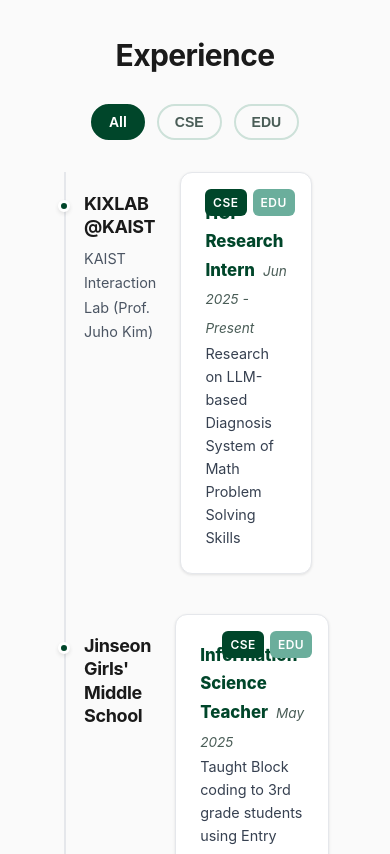
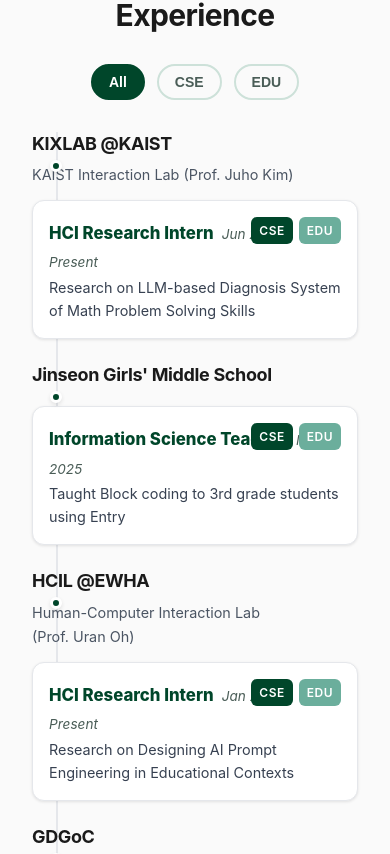
Before and after one commit to doh-ha/doh-ha.github.io, a React (Create React App) app: page / in a window 390 px wide. Shown: the part 5088-5942 px from the top of the page. Built offline with nearby package versions, Linux system fonts and the light colour scheme.

Commit message:
💄 update Experience section styles for better responsiveness

```diff
--- a/src/sections/Experience/Experience.styles.ts
+++ b/src/sections/Experience/Experience.styles.ts
@@ -8,6 +8,10 @@
   justify-content: center;
   background: #fafafa;
   width: 100%;
+
+  @media (max-width: 480px) {
+    padding: 60px 12px 40px;
+  }
 `;
 
 export const Timeline = styled.div`
@@ -35,6 +39,16 @@
   margin-bottom: 40px;
   position: relative;
   padding-left: 24px; /* space for timeline line */
+
+  @media (max-width: 768px) {
+    grid-template-columns: 1fr;
+    column-gap: 0;
+    padding-left: 0;
+  }
+
+  @media (max-width: 480px) {
+    margin-bottom: 24px;
+  }
 `;
 
 export const OrgColumn = styled.div`
@@ -43,6 +57,11 @@
   align-items: flex-start;
   gap: 6px;
   padding-top: 20px; /* align with first line of card text */
+
+  @media (max-width: 768px) {
+    margin-bottom: 12px;
+    padding-top: 0;
+  }
 `;
 
 export const OrgLabel = styled.h3`
@@ -53,6 +72,10 @@
   align-self: start; /* align with first line of card */
   line-height: 1.3;
   padding-left: 20px; /* keep text clear from timeline dot */
+
+  @media (max-width: 768px) {
+    padding-left: 0;
+  }
 `;
 
 export const OrgDescription = styled.p`
@@ -61,6 +84,10 @@
   margin: 2px 0 0;
   padding-left: 20px; /* align with label start */
   white-space: pre-line;
+
+  @media (max-width: 768px) {
+    padding-left: 0;
+  }
 `;
 
 export const OrgLogo = styled.div`
@@ -89,6 +116,10 @@
   box-shadow: 0 1px 3px rgba(0, 0, 0, 0.1);
   border: 1px solid #e5e7eb;
   position: relative;
+
+  @media (max-width: 480px) {
+    padding: 16px;
+  }
 `;
 
 export const TagsContainer = styled.div`
```
